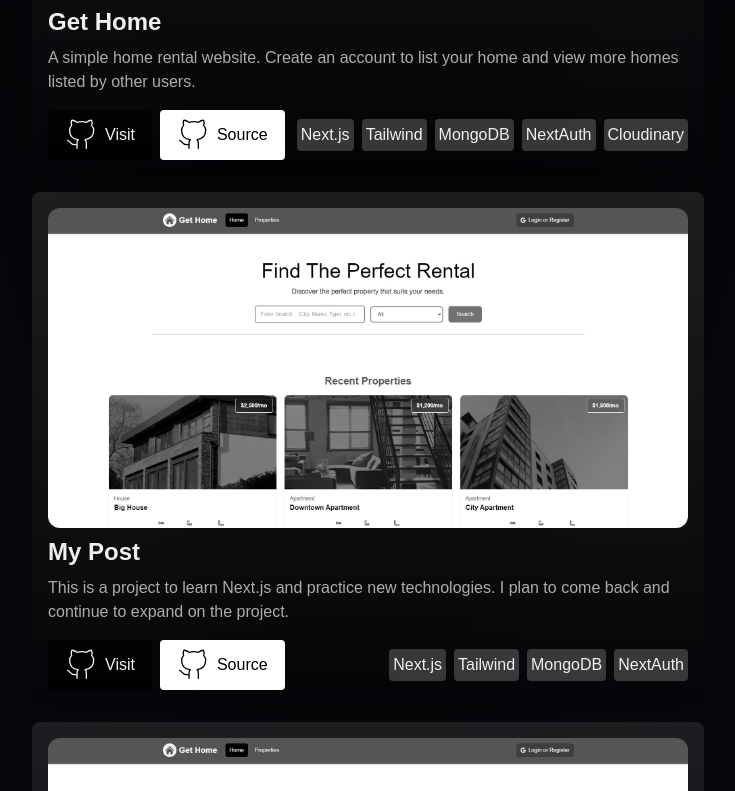
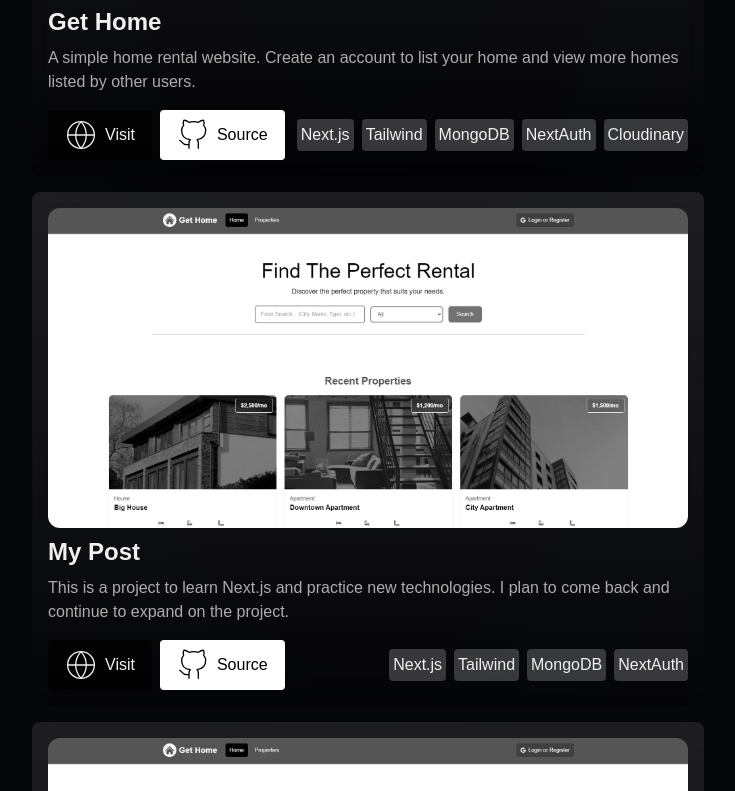
Before and after one commit to NoahRod108/2025-portfolio, a Next.js app: page / in a window 1280 px wide. Shown: the part 1403-2194 px from the top of the page, without its empty margins (272-1007 px from the left). Built offline with nearby package versions, Linux system fonts and the light colour scheme.

Commit message:
Adding skills section and final icons for projects section

```diff
--- /dev/null
+++ b/public/icons/Live.jsx
@@ -0,0 +1,22 @@
+import React from "react";
+
+const Live = () => {
+  return (
+    <svg
+      xmlns="http://www.w3.org/2000/svg"
+      viewBox="0 0 24 24"
+      fill="none"
+      stroke="currentColor"
+      strokeWidth="1"
+      strokeLinecap="round"
+      strokeLinejoin="round"
+      className="feather feather-globe"
+    >
+      <circle cx="12" cy="12" r="10"></circle>
+      <line x1="2" y1="12" x2="22" y2="12"></line>
+      <path d="M12 2a15.3 15.3 0 0 1 4 10 15.3 15.3 0 0 1-4 10 15.3 15.3 0 0 1-4-10 15.3 15.3 0 0 1 4-10z"></path>
+    </svg>
+  );
+};
+
+export default Live;
--- a/sections/Contacts.jsx
+++ /dev/null
@@ -1,7 +0,0 @@
-import React from "react";
-
-const Contacts = () => {
-  return <div>Contacts</div>;
-};
-
-export default Contacts;
--- a/sections/Projects.jsx
+++ b/sections/Projects.jsx
@@ -5,6 +5,7 @@
 import Image from "next/image";
 import { projects } from "@/constants";
 import Github from "@/public/icons/Github";
+import Live from "@/public/icons/Live";
 
 const Projects = () => {
   const [modalOpen, setModalOpen] = useState(false);
@@ -41,7 +42,7 @@
                   href="#"
                   className="inline-flex items-center px-4 py-2 bg-black/70 hover:bg-black/50 border border-transparent rounded"
                 >
-                  <Github />
+                  <Live />
                   <span className="pl-2">Visit</span>
                 </a>
 
```
